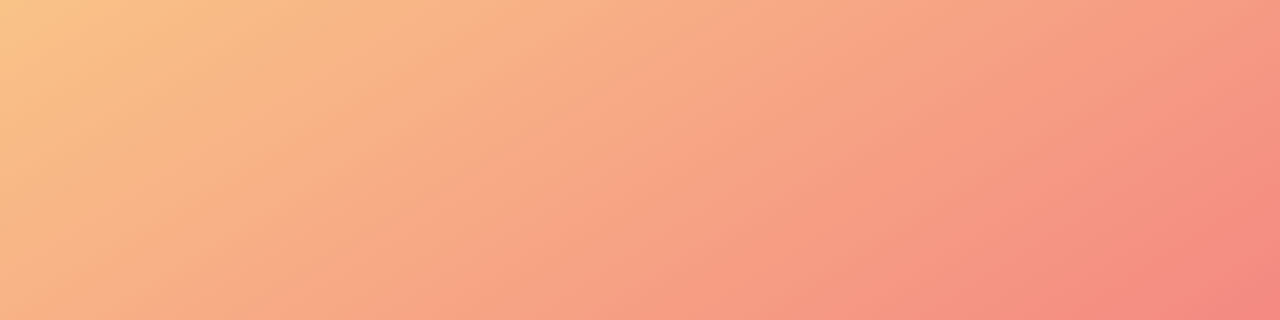
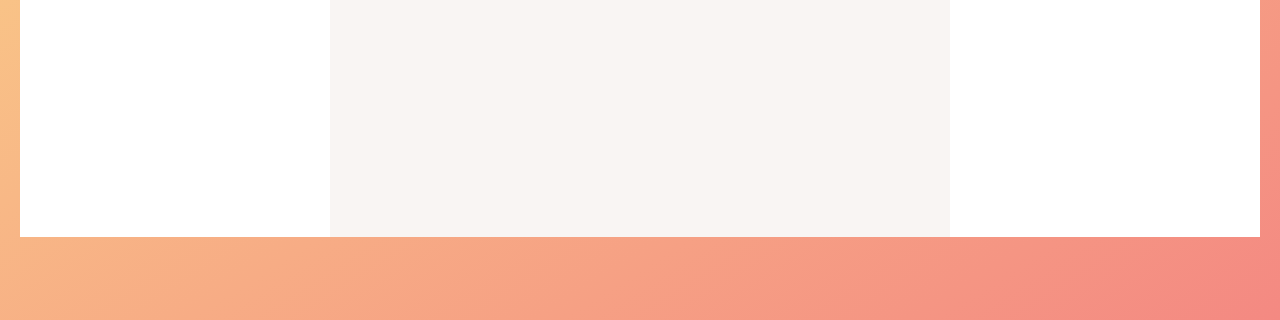
Before and after one commit to milosostojic95/forkify, a website built with webpack: page src/index.html in a window 1280 px wide. Shown: the part 480-800 px from the top of the page. Built offline with nearby package versions, Linux system fonts and the light colour scheme.

Commit message:
Added result,recipe and shoping list sections

```diff
--- a/src/sass/base/_base.scss
+++ b/src/sass/base/_base.scss
@@ -20,4 +20,9 @@ body {
 }
 .forkify {
   width: 100%;
+
+  .forkify-wrapper {
+    display: flex;
+    flex-wrap: wrap;
+  }
 }
--- a/src/sass/components/_buttons.scss
+++ b/src/sass/components/_buttons.scss
@@ -9,6 +9,10 @@
   border: none;
   color: $btnColor;
 
+  &:hover {
+    color: red;
+  }
+
   .search-icon {
 
 
--- a/src/sass/main.scss
+++ b/src/sass/main.scss
@@ -7,3 +7,6 @@
 
 //sections
 @import './sections/header';
+@import './sections/results';
+@import './sections/recipe';
+@import './sections/shooping';
--- a/src/sass/sections/_header.scss
+++ b/src/sass/sections/_header.scss
@@ -1,6 +1,6 @@
 .header {
   background-color: $headerBg;
-  width: 100%;
+ flex-basis: 100%;
   display: flex;
   align-items: center;
   justify-content: space-around;
--- /dev/null
+++ b/src/sass/sections/_recipe.scss
@@ -0,0 +1,5 @@
+.recipe {
+  flex-basis: 50%;
+  background: $headerBg;
+  min-height: 60vh;
+}
--- /dev/null
+++ b/src/sass/sections/_results.scss
@@ -0,0 +1,5 @@
+.results {
+  flex-basis: 25%;
+  background: $inputBg;
+  min-height: 60vh;
+}
--- /dev/null
+++ b/src/sass/sections/_shooping.scss
@@ -0,0 +1,5 @@
+.shooping {
+  flex-basis: 25%;
+  background: $inputBg;
+  min-height: 60vh;
+}
```
